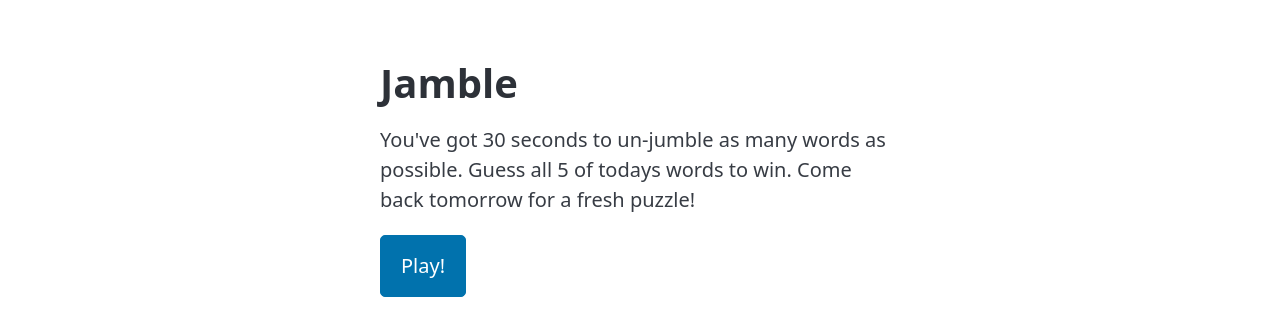
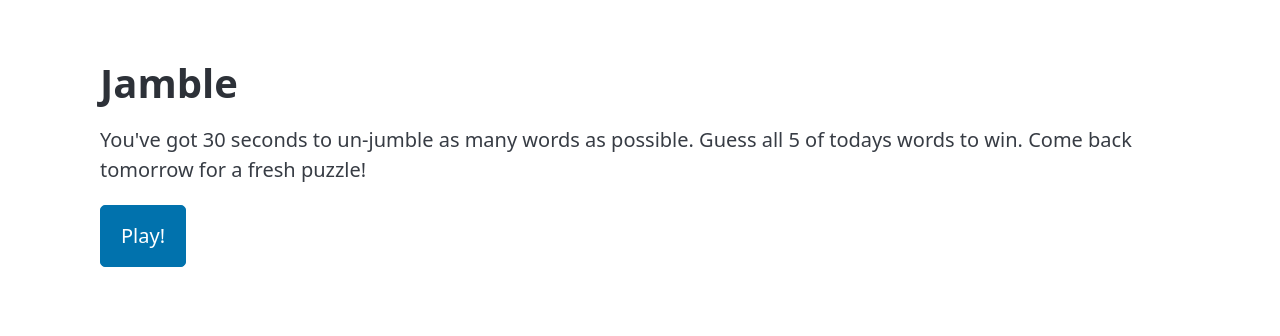
Before and after one commit to barnes/jamble, a SvelteKit app: page / in a window 1280 px wide. Shown: the top 336 px of the page. Built offline with nearby package versions, Linux system fonts and the light colour scheme.

Commit message:
fixing stlying

```diff
--- a/src/routes/+layout.svelte
+++ b/src/routes/+layout.svelte
@@ -8,7 +8,6 @@
 
 <style>
 	main {
-		width: 50%;
 		padding: 3rem;
 	}
 </style>
--- a/src/routes/+page.svelte
+++ b/src/routes/+page.svelte
@@ -1,4 +1,6 @@
 <script lang="ts">
+	import type { W } from "vitest/dist/reporters-1evA5lom.js";
+
 	const words = {
 		'4_letter_words': [
 			'ghost',
@@ -111,7 +113,9 @@
 {:else if gameState.state == 'playing'}
 	{gameState.timer}
 	<h2>{gameState.currentShuffle}</h2>
-  <!-- <p>{gameState.currentWord}</p> -->
+    {#if cheat}
+  <p>{gameState.currentWord}</p>
+    {/if}
 	<input type="text" bind:value={gameState.guess} />
 {:else if gameState.state == 'win'}
 	<h2>You win!</h2>
```
